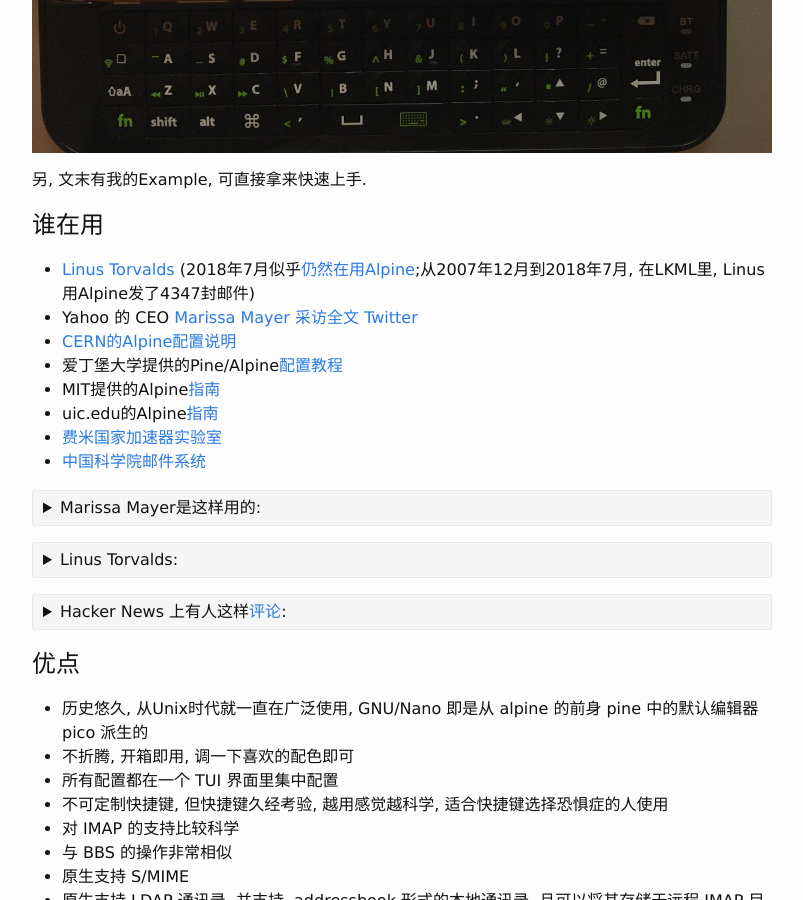
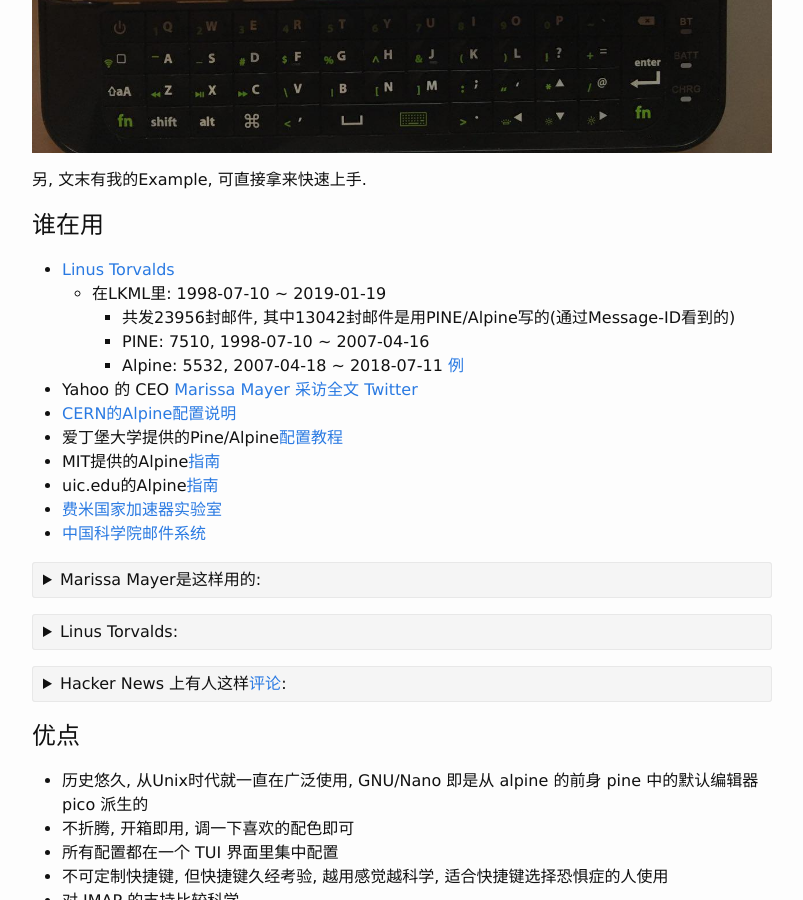
Before and after one commit to scateu/scateu.github.io, a Jekyll site: the page built from _posts/2015-08-23-alpine.md, in a window 1280 px wide and 900 px high, scrolled down 1235 px. Shown: the whole window, without its empty margins (238-1041 px from the left). Built offline with Jekyll 4.4.1, drawn with Linux system fonts in a browser that asks for light colours; nearby versions of some CDN libraries; comment, search, counter and statistics services are not loaded.

Commit message:
Sun Jan 20 08:19:58 CST 2019

```diff
--- a/_posts/2015-08-23-alpine.md
+++ b/_posts/2015-08-23-alpine.md
@@ -15,7 +15,11 @@
 谁在用
 ======
 
-  - [Linus Torvalds](http://yarchive.net/comp/linux/stupid_mail_clients.html) (2018年7月似乎[仍然在用Alpine](https://lore.kernel.org/lkml/alpine.LFD.2.21.999.1807102011380.30072@i7.lan/);从2007年12月到2018年7月, 在LKML里, Linus用Alpine发了4347封邮件)
+  - [Linus Torvalds](http://yarchive.net/comp/linux/stupid_mail_clients.html)
+    - 在LKML里: 1998-07-10  ~  2019-01-19
+      - 共发23956封邮件, 其中13042封邮件是用PINE/Alpine写的(通过Message-ID看到的)
+      - PINE: 7510,  1998-07-10 ~ 2007-04-16
+      - Alpine: 5532, 2007-04-18 ~ 2018-07-11 [例](https://lore.kernel.org/lkml/alpine.LFD.2.21.999.1807102011380.30072@i7.lan/)
   - Yahoo 的 CEO [Marissa Mayer](http://googlesystem.blogspot.sg/2006/03/marissa-mayer-prefers-pine-to-gmail.html) [采访全文](http://money.cnn.com/popups/2006/fortune/how_i_work/frameset.exclude.html) [Twitter](https://twitter.com/marissamayer/status/327200020128489472)
   - [CERN的Alpine配置说明](https://espace.cern.ch/mmmservices-help/AccessingYourMailbox/Alpine/Pages/default.aspx)
   - 爱丁堡大学提供的Pine/Alpine[配置教程](http://www.docs.is.ed.ac.uk/docs/Subjects/Email/Emailconfigurator/StaffmailEdlan/Linux/PineAlpineSetup.pdf)
```
